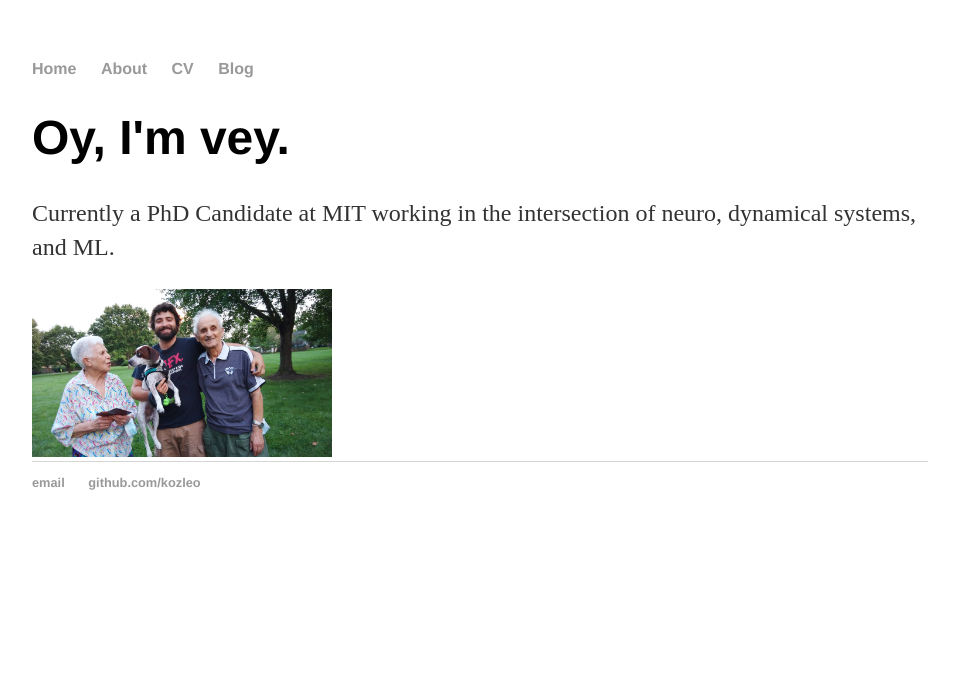
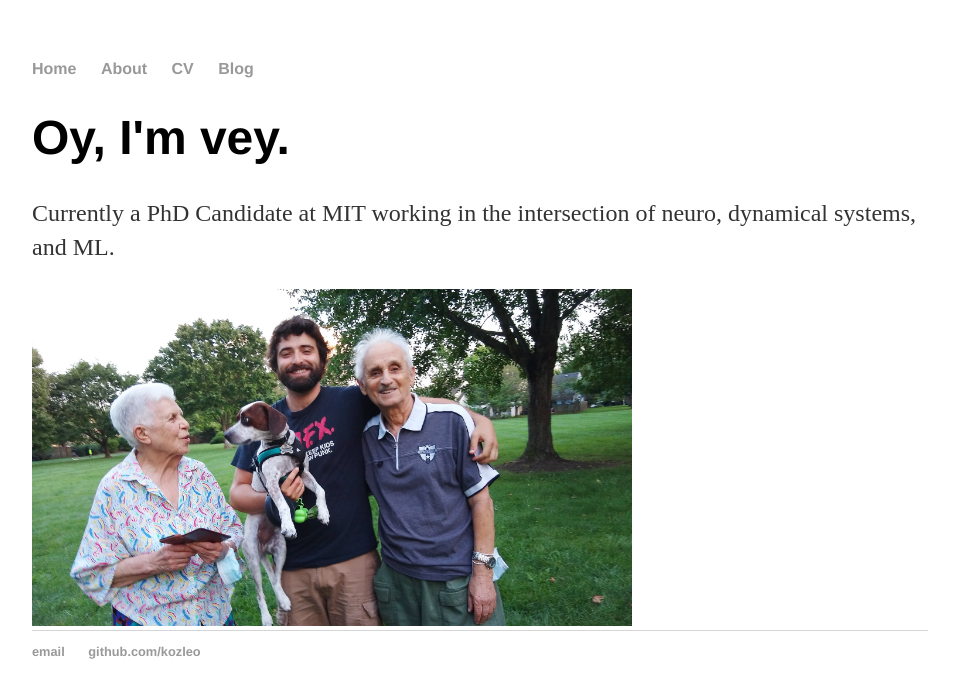
Before and after one commit to kozleo/kozleo.github.io, a Jekyll site: the page built from index.html, in a window 1280 px wide. Shown: the top 698 px of the page, without its empty margins (160-1119 px from the left). Built offline with Jekyll 4.4.1, drawn with Linux system fonts in a browser that asks for light colours.

Commit message:
Update index.html

```diff
--- a/index.html
+++ b/index.html
@@ -7,4 +7,4 @@ title: Leo Kozachkov
 	<p>Currently a PhD Candidate at MIT working in the intersection of neuro, dynamical systems, and ML. </a></p>
 </div><!-- /.blurb -->
 
-<img src="Images/Emoticons/1598570225444-2a413a83-3f55-4939-a13c-ceb77b44e236.jpg" alt="hi" class="inline" width="300" />
+<img src="Images/Emoticons/1598570225444-2a413a83-3f55-4939-a13c-ceb77b44e236.jpg" alt="hi" class="inline" width="600" />
```
